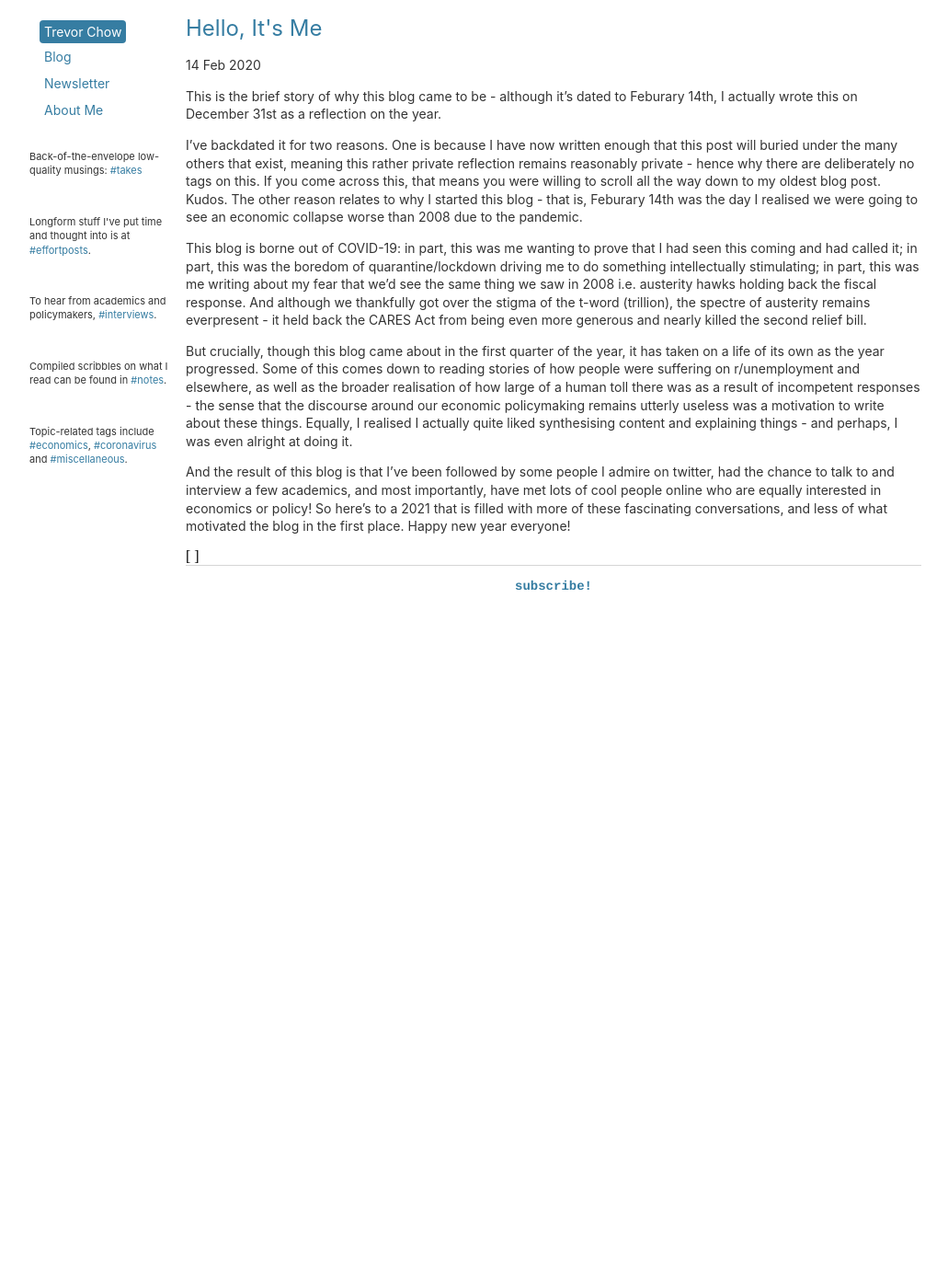
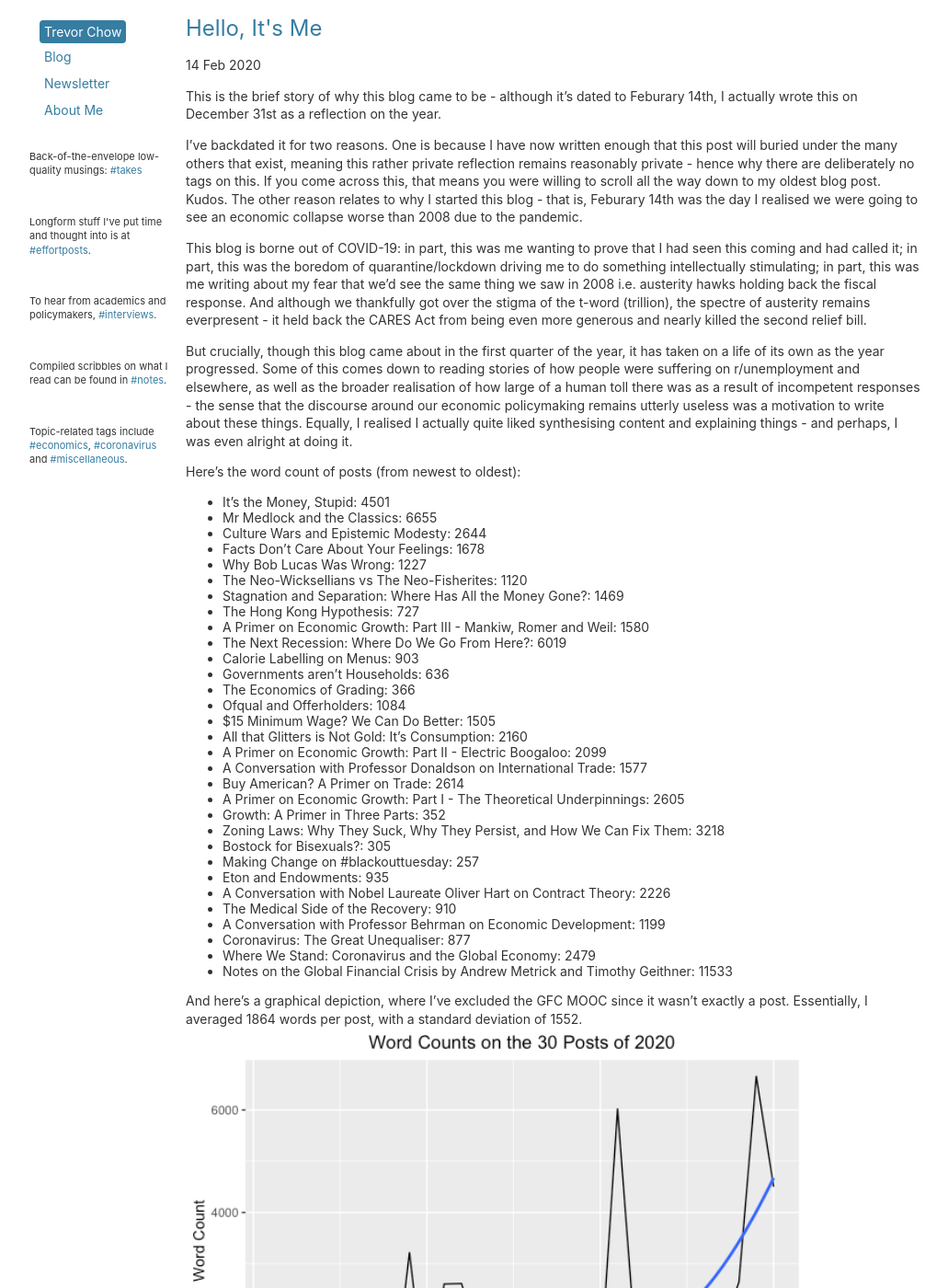
Before and after one commit to tmychow/tmychow.github.io, a Jekyll site: the page built from _posts/2020-02-14-hello-it's-me.md, in a window 1280 px wide and 1400 px high. Shown: the whole window at 92% size, without its empty margins (28-1059 px from the left). Built offline with Jekyll 4.4.1, drawn with Linux system fonts in a browser that asks for light colours.

Commit message:
Update 2020-02-14-hello-it's-me.md

```diff
--- a/_posts/2020-02-14-hello-it's-me.md
+++ b/_posts/2020-02-14-hello-it's-me.md
@@ -12,4 +12,40 @@ This blog is borne out of COVID-19: in part, this was me wanting to prove that I
 
 But crucially, though this blog came about in the first quarter of the year, it has taken on a life of its own as the year progressed. Some of this comes down to reading stories of how people were suffering on r/unemployment and elsewhere, as well as the broader realisation of how large of a human toll there was as a result of incompetent responses - the sense that the discourse around our economic policymaking remains utterly useless was a motivation to write about these things. Equally, I realised I actually quite liked synthesising content and explaining things - and perhaps, I was even alright at doing it.
 
+Here's the word count of posts (from newest to oldest):
+- It's the Money, Stupid: 4501
+- Mr Medlock and the Classics: 6655
+- Culture Wars and Epistemic Modesty: 2644
+- Facts Don't Care About Your Feelings: 1678
+- Why Bob Lucas Was Wrong: 1227
+- The Neo-Wicksellians vs The Neo-Fisherites: 1120
+- Stagnation and Separation: Where Has All the Money Gone?: 1469
+- The Hong Kong Hypothesis: 727
+- A Primer on Economic Growth: Part III - Mankiw, Romer and Weil: 1580
+- The Next Recession: Where Do We Go From Here?: 6019
+- Calorie Labelling on Menus: 903
+- Governments aren't Households: 636
+- The Economics of Grading: 366
+- Ofqual and Offerholders: 1084
+- $15 Minimum Wage? We Can Do Better: 1505
+- All that Glitters is Not Gold: It's Consumption: 2160
+- A Primer on Economic Growth: Part II - Electric Boogaloo: 2099
+- A Conversation with Professor Donaldson on International Trade: 1577
+- Buy American? A Primer on Trade: 2614
+- A Primer on Economic Growth: Part I - The Theoretical Underpinnings: 2605
+- Growth: A Primer in Three Parts: 352
+- Zoning Laws: Why They Suck, Why They Persist, and How We Can Fix Them: 3218
+- Bostock for Bisexuals?: 305
+- Making Change on #blackouttuesday: 257
+- Eton and Endowments: 935
+- A Conversation with Nobel Laureate Oliver Hart on Contract Theory: 2226
+- The Medical Side of the Recovery: 910
+- A Conversation with Professor Behrman on Economic Development: 1199
+- Coronavirus: The Great Unequaliser: 877
+- Where We Stand: Coronavirus and the Global Economy: 2479
+- Notes on the Global Financial Crisis by Andrew Metrick and Timothy Geithner: 11533
+
+And here's a graphical depiction, where I've excluded the GFC MOOC since it wasn't exactly a post. Essentially, I averaged 1864 words per post, with a standard deviation of 1552.
+![Blog Word Count](/assets/blogcount.png){:width="675px"}
+
 And the result of this blog is that I've been followed by some people I admire on twitter, had the chance to talk to and interview a few academics, and most importantly, have met lots of cool people online who are equally interested in economics or policy! So here's to a 2021 that is filled with more of these fascinating conversations, and less of what motivated the blog in the first place. Happy new year everyone!
```
